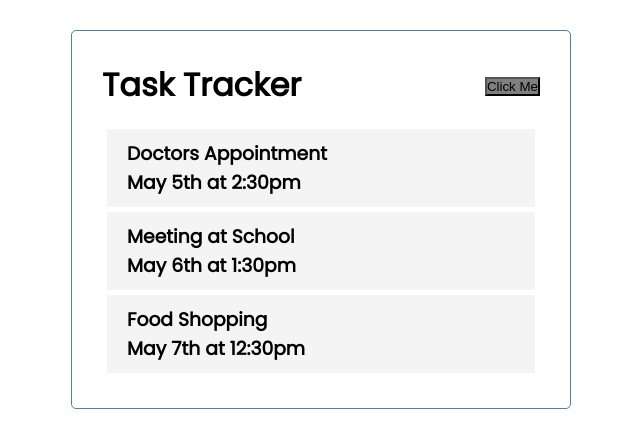
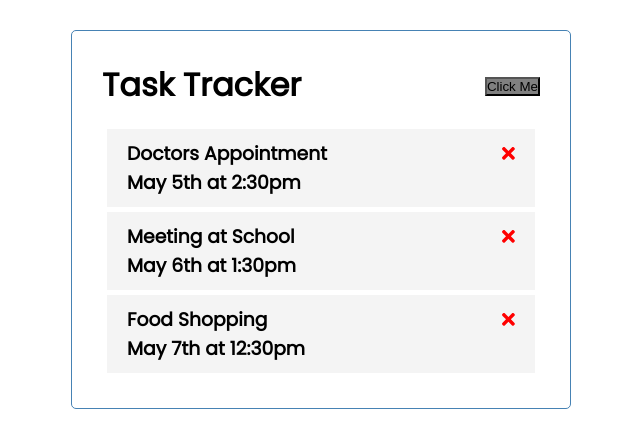
Before and after one commit to 1997Buhuti/angular-crash, an Angular app: page / in a window 1280 px wide. Shown: the top 448 px of the page, without its empty margins (319-959 px from the left). Built offline with nearby package versions, Linux system fonts and the light colour scheme.

Commit message:
Added fontAwsome packages and stylings

```diff
--- a/package.json
+++ b/package.json
@@ -18,6 +18,11 @@
     "@angular/platform-browser": "~13.1.0",
     "@angular/platform-browser-dynamic": "~13.1.0",
     "@angular/router": "~13.1.0",
+    "@fortawesome/angular-fontawesome": "^0.10.1",
+    "@fortawesome/fontawesome-svg-core": "~1.2.36",
+    "@fortawesome/free-brands-svg-icons": "^5.15.4",
+    "@fortawesome/free-regular-svg-icons": "^5.15.4",
+    "@fortawesome/free-solid-svg-icons": "^5.15.4",
     "rxjs": "~7.4.0",
     "tslib": "^2.3.0",
     "zone.js": "~0.11.4"
--- a/src/app/app.module.ts
+++ b/src/app/app.module.ts
@@ -6,6 +6,7 @@
 import { ButtonComponent } from './components/button/button.component';
 import { TasksComponent } from './components/tasks/tasks.component';
 import { TaskItemComponent } from './components/task-item/task-item.component';
+import { FontAwesomeModule } from '@fortawesome/angular-fontawesome';
 
 @NgModule({
   declarations: [
@@ -16,7 +17,8 @@
     TaskItemComponent
   ],
   imports: [
-    BrowserModule
+    BrowserModule,
+    FontAwesomeModule
   ],
   providers: [],
   bootstrap: [AppComponent]
--- a/src/app/components/task-item/task-item.component.html
+++ b/src/app/components/task-item/task-item.component.html
@@ -1,4 +1,4 @@
 <div class="task">
-  <h3>{{task.text}}</h3>
+  <h3>{{task.text}}<fa-icon [ngStyle]="{color: 'red'}" [icon]="faTimes"></fa-icon></h3>
   <h3>{{task.day}}</h3>
 </div>
--- a/src/app/components/task-item/task-item.component.ts
+++ b/src/app/components/task-item/task-item.component.ts
@@ -1,5 +1,6 @@
 import { Component, OnInit, Input} from '@angular/core';
 import {ITask} from "../../ITask";
+import { faTimes } from '@fortawesome/free-solid-svg-icons';
 
 @Component({
   selector: 'app-task-item',
@@ -8,6 +9,7 @@
 })
 export class TaskItemComponent implements OnInit {
   @Input() task: ITask;
+  faTimes:any=faTimes;
   constructor() { }
 
   ngOnInit(): void {
```
Also changed, not shown: 1 other file (tests, documents, lock files or other folders).
